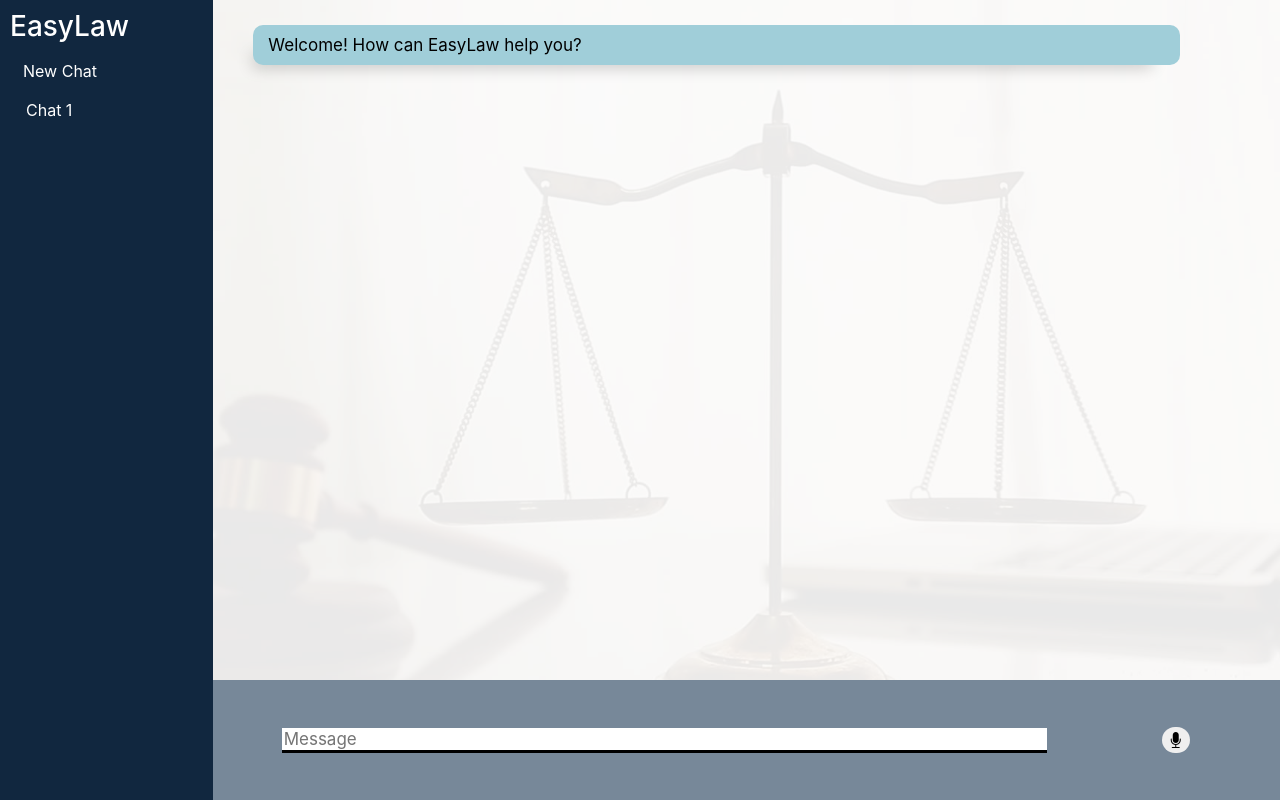
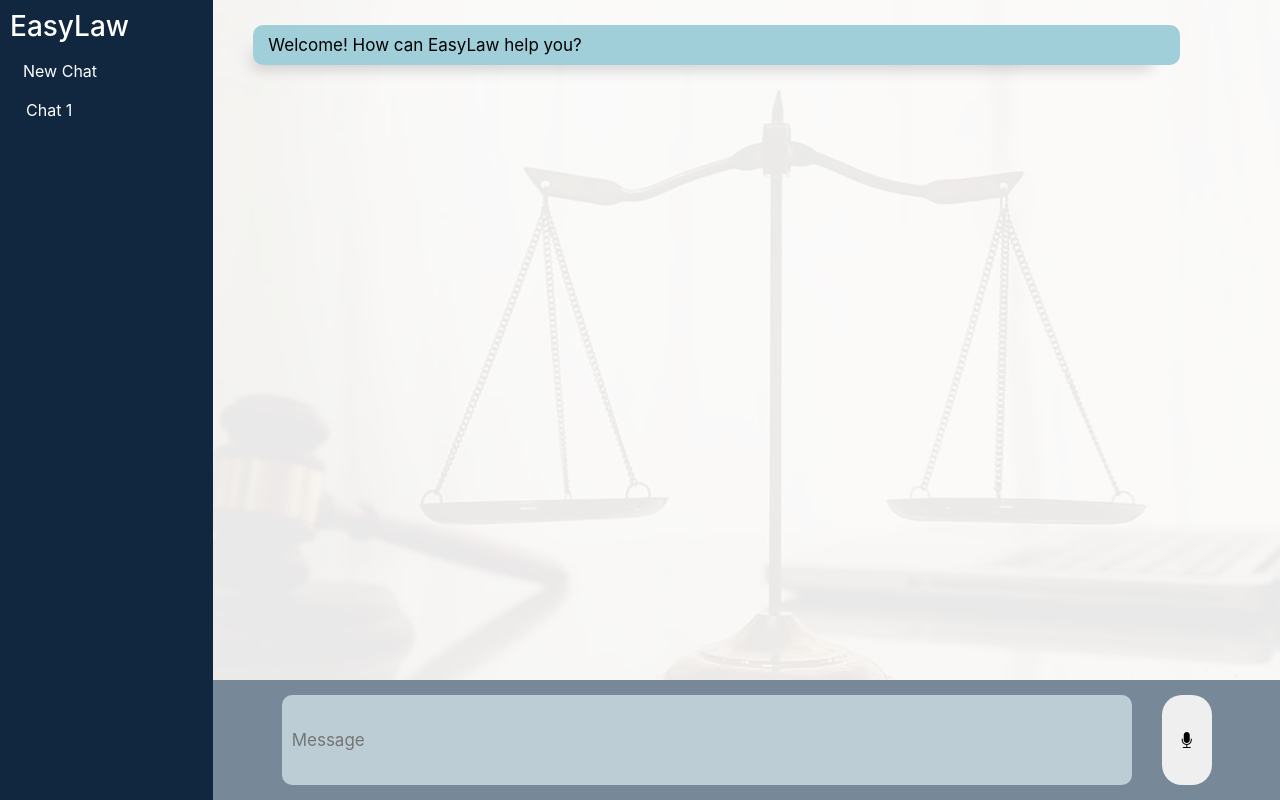
Before and after one commit to Benhzy/A2J, a Flask app: page / in a window 1280 px wide. Run offline with Flask 2, Linux system fonts and the light colour scheme; some libraries are stand-ins or nearby versions.

Commit message:
fixed user input frontend

```diff
--- a/static/css/style.css
+++ b/static/css/style.css
@@ -48,7 +48,7 @@ body::before {
     line-height: 30px;
     margin-left: 100px;
     margin-right: 40px;
-    background-color: #fcf5c7;
+    background-color: #EEE9DA;
     border-radius: 10px;
     padding: 5px 15px 5px 15px;
     box-shadow: 14px 16px 16px -14px rgba(0,0,0,0.24);
@@ -74,24 +74,31 @@ body::before {
     margin-left: auto;
     margin-right: auto;
     width: 90%;
+    height: 100%;
     /* text-align: left; */
     /* flex-wrap: nowrap; */
 }
 
 #textInput {
-    width: 90%;
+    width: 100%;
     border: none;
-    border-bottom: 3px solid black;
+    /* border-bottom: 3px solid black; */
     font-size: 17px;
     text-align: left;
-    height: 75%;
+    border-radius: 10px;
+    height: 100%;
+    overflow-y: auto;
+    background-color: #BDCDD6;
+    /* padding: 10px, 10px, 10px, 10px; */
+    padding-left: 10px;
 }
 
 
 .button {
     border-width: 0px;
     border-radius: 20px;
-    height: 75%;
+    height: 100%;
+    width: 100%;
 }
 
 
--- a/templates/samplefrontendmahesh.html
+++ b/templates/samplefrontendmahesh.html
@@ -33,10 +33,10 @@
 
         <div class="row text-area">
           <div class="row" id="userInput">
-            <div class="col-11">
+            <div class="col-11 h-75">
               <input id="textInput" type="text" name="msg" placeholder="Message" />
             </div>
-            <div class="col">
+            <div class="col h-75">
               <button id="record-btn" class="bi bi-mic-fill button"></button>
             </div>
           </div>
```
